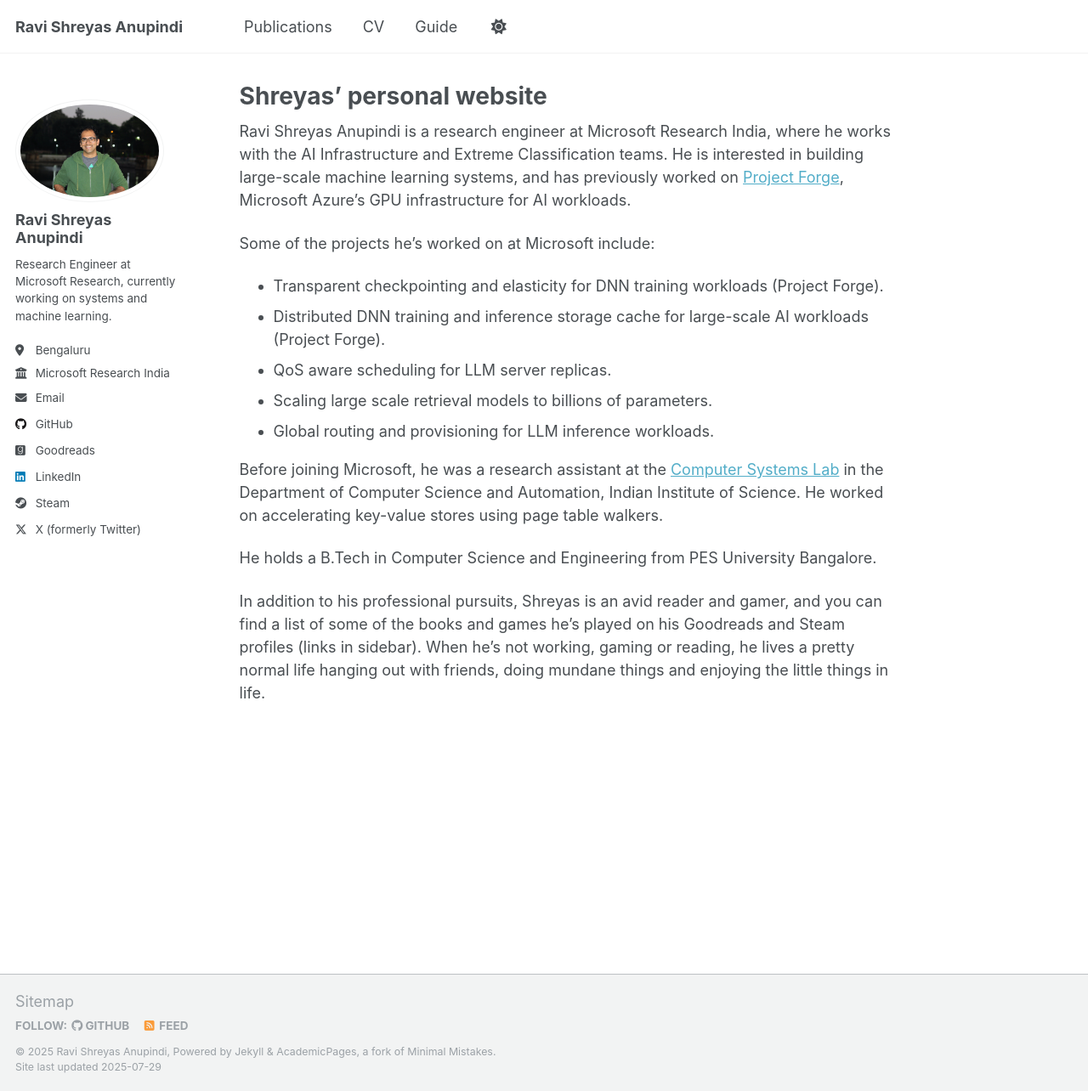
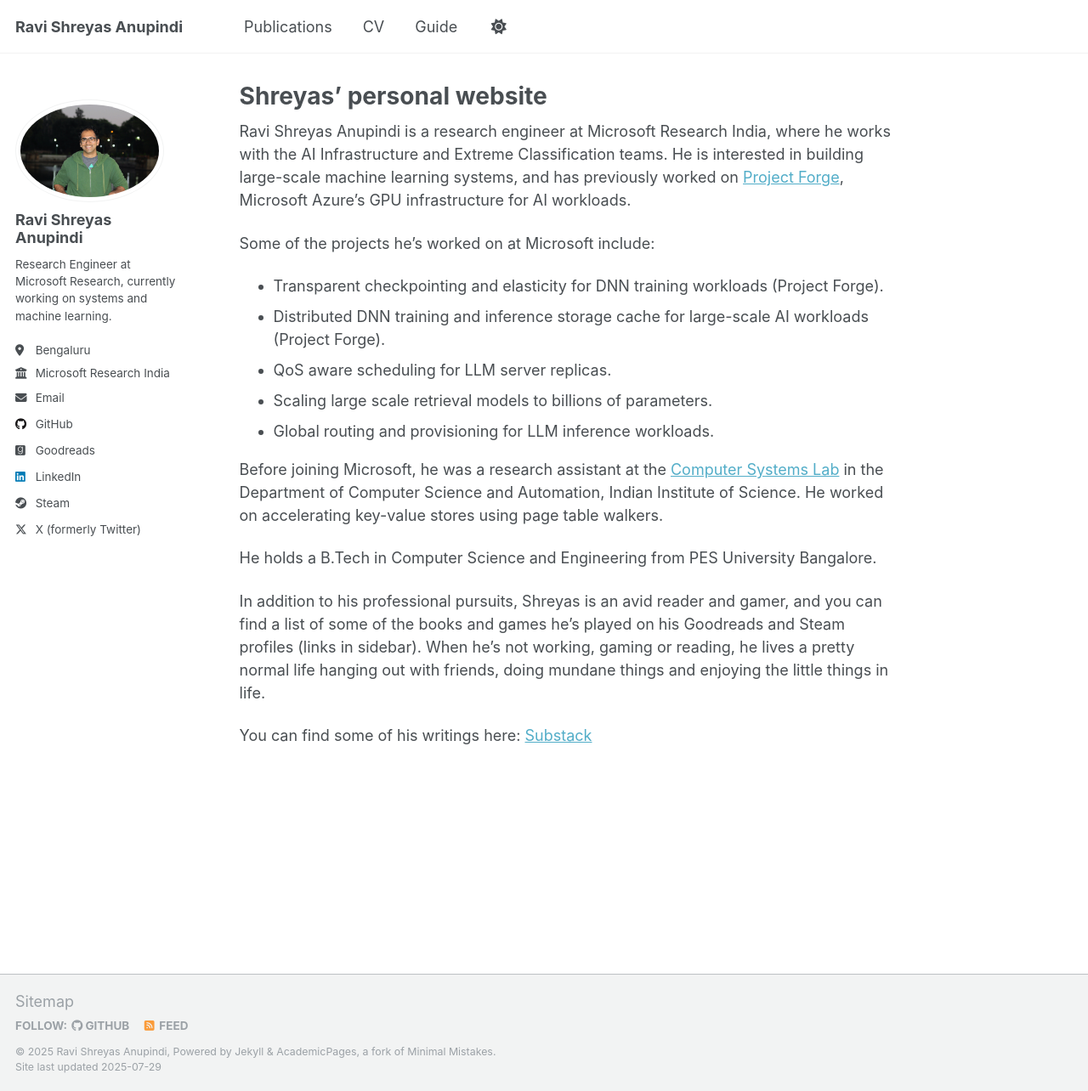
Before and after one commit to shreyas42/shreyas42.github.io, a Jekyll site: the page built from _pages/about.md, in a window 1280 px wide and 1284 px high. Shown: the whole window at 85% size. Built offline with Jekyll 4.4.1, drawn with Linux system fonts in a browser that asks for light colours; a script that is not in the unit is left out.

Commit message:
added link to substack

```diff
--- a/_pages/about.md
+++ b/_pages/about.md
@@ -22,3 +22,5 @@ He holds a B.Tech in Computer Science and Engineering from PES University Bangal
 
 
 In addition to his professional pursuits, Shreyas is an avid reader and gamer, and you can find a list of some of the books and games he's played on his Goodreads and Steam profiles (links in sidebar). When he's not working, gaming or reading, he lives a pretty normal life hanging out with friends, doing mundane things and enjoying the little things in life.
+
+You can find some of his writings here: [Substack](https://substack.com/@ravian42)
```
